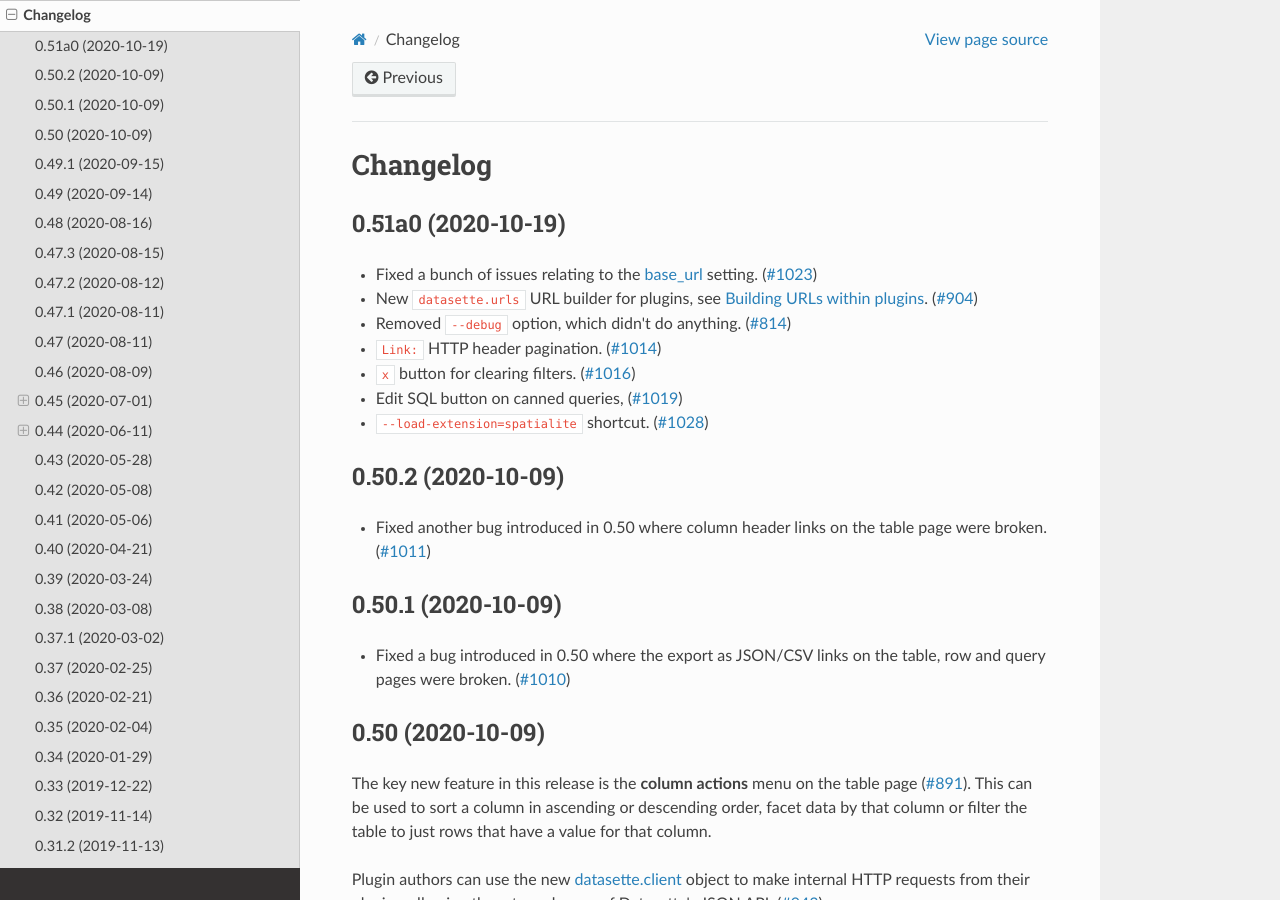
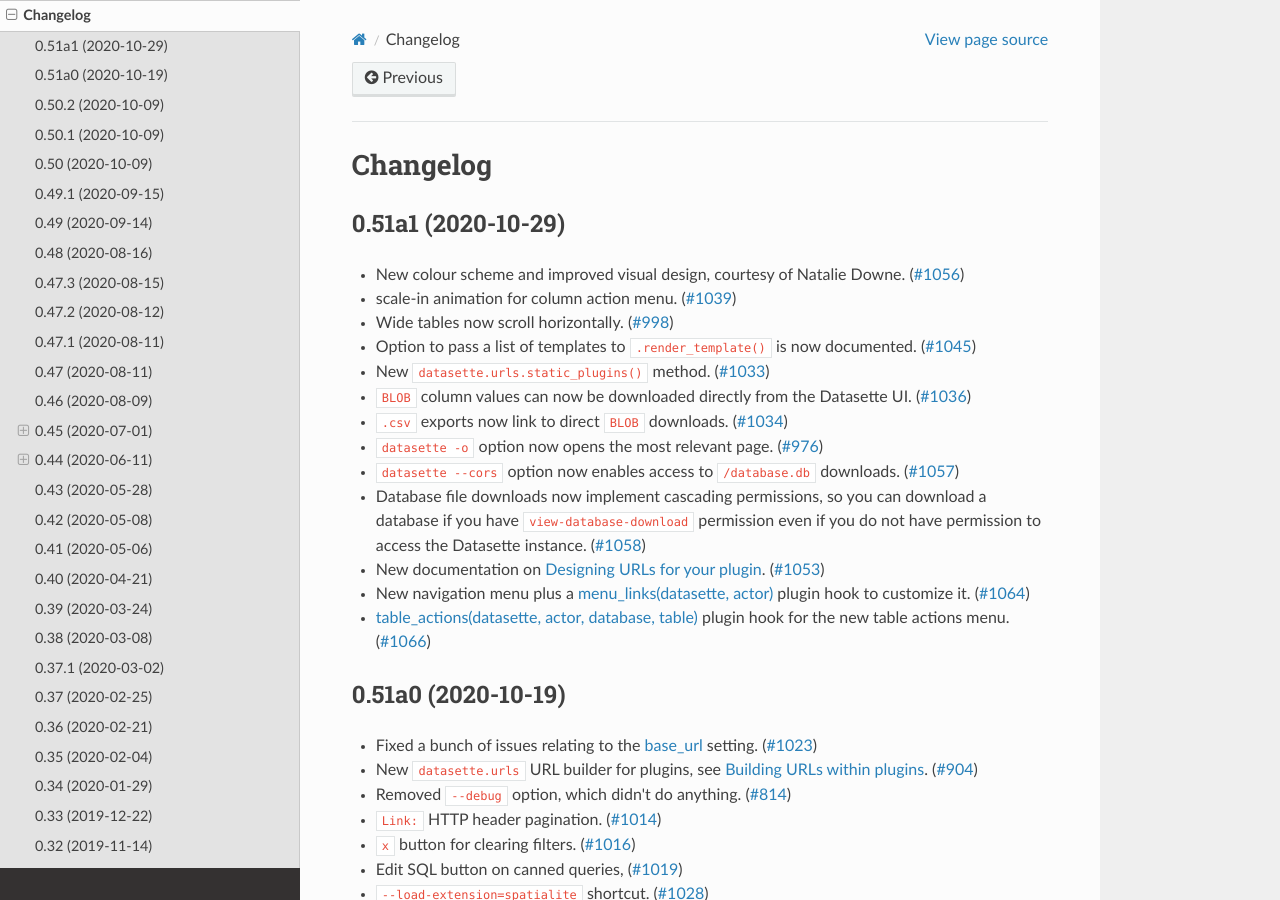
Before and after one commit to simonw/datasette, a Sphinx documentation site: the page built from docs/changelog.rst, in a window 1280 px wide and 900 px high. Built offline with Sphinx 7.4.7 and the Read the Docs theme 2.0.0, drawn with Linux system fonts in a browser that asks for light colours.

Commit message:
Release 0.51a1
Refs #1056, #1039, #998, #1045, #1033, #1036, #1034, #976, #1057, #1058, #1053, #1064, #1066

```diff
--- a/datasette/version.py
+++ b/datasette/version.py
@@ -1,2 +1,2 @@
-__version__ = "0.51.a0"
+__version__ = "0.51a1"
 __version_info__ = tuple(__version__.split("."))
--- a/docs/changelog.rst
+++ b/docs/changelog.rst
@@ -3,6 +3,25 @@
 =========
 Changelog
 =========
+
+.. _v0_51_a1:
+
+0.51a1 (2020-10-29)
+-------------------
+
+- New colour scheme and improved visual design, courtesy of Natalie Downe. (`#1056 <https://github.com/simonw/datasette/pull/1056>`__)
+- scale-in animation for column action menu. (`#1039 <https://github.com/simonw/datasette/issues/1039>`__)
+- Wide tables now scroll horizontally. (`#998 <https://github.com/simonw/datasette/issues/998>`__)
+- Option to pass a list of templates to ``.render_template()`` is now documented. (`#1045 <https://github.com/simonw/datasette/issues/1045>`__)
+- New ``datasette.urls.static_plugins()`` method. (`#1033 <https://github.com/simonw/datasette/issues/1033>`__)
+- ``BLOB`` column values can now be downloaded directly from the Datasette UI. (`#1036 <https://github.com/simonw/datasette/issues/1036>`__)
+- ``.csv`` exports now link to direct ``BLOB`` downloads. (`#1034 <https://github.com/simonw/datasette/issues/1034>`__)
+- ``datasette -o`` option now opens the most relevant page. (`#976 <https://github.com/simonw/datasette/issues/976>`__)
+- ``datasette --cors`` option now enables access to ``/database.db`` downloads. (`#1057 <https://github.com/simonw/datasette/issues/1057>`__)
+- Database file downloads now implement cascading permissions, so you can download a database if you have ``view-database-download`` permission even if you do not have permission to access the Datasette instance. (`#1058 <https://github.com/simonw/datasette/issues/1058>`__)
+- New documentation on :ref:`writing_plugins_designing_urls`. (`#1053 <https://github.com/simonw/datasette/issues/1053>`__)
+- New navigation menu plus a :ref:`plugin_hook_menu_links` plugin hook to customize it. (`#1064 <https://github.com/simonw/datasette/issues/1064>`__)
+- :ref:`plugin_hook_table_actions` plugin hook for the new table actions menu. (`#1066 <https://github.com/simonw/datasette/issues/1066>`__)
 
 .. _v0_51_a0:
 
```
